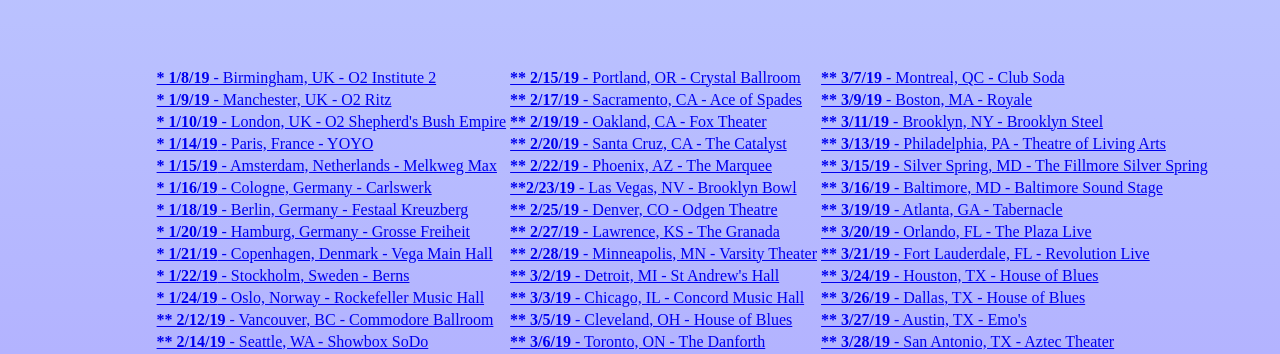
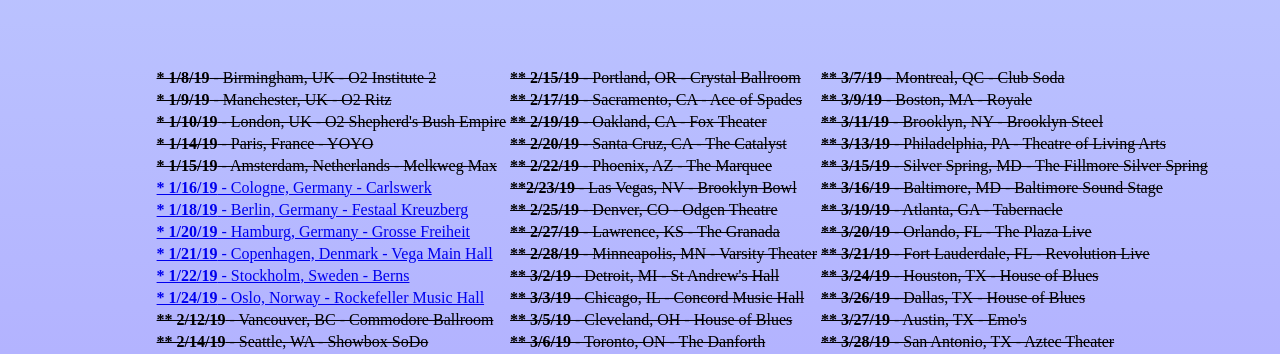
Before and after one commit to ChristaStephens/WebsiteRecreate, a plain HTML site: page EllaMai.html in a window 1280 px wide. Shown: the part 1822-2176 px from the top of the page. Drawn offline with Linux system fonts and the light colour scheme.

```diff
--- a/EllaMai.html
+++ b/EllaMai.html
@@ -14,6 +14,8 @@
 
 	.ellaMainImage{
 	     margin-bottom:0;
+	     /*tried to get rid of white space*/
+	     background-color: #cce6ff;
 
 	}
 
@@ -109,10 +111,15 @@ targets the a links from the div bar */
 
 
 /*table */
-
 .GeneratedTable{
 		margin-top:5%;
 		margin-left:12%;
+    }
+
+/* strike through for table items in bottom div*/
+#soldout a{
+        color:black;
+        text-decoration: line-through
     }
 
 
```
